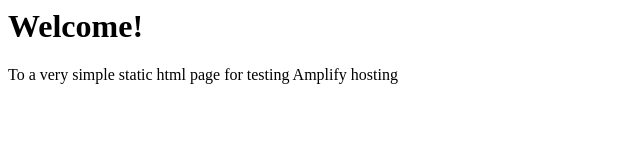
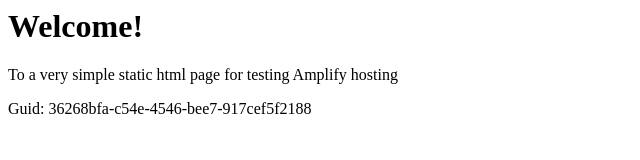
Before and after one commit to aws-aemilia-hkg/Github-PR-Commit-Integration-Test-DoNotTouch-GitHubAutoBuildCanaryTest-v1-preprod-ap-east-1, a website: page src/index.html in a window 1280 px wide. Shown: the whole page, without its empty margins (0-640 px from the left). Drawn offline with Linux system fonts and the light colour scheme.

Commit message:
commit from integ tests

```diff
--- a/src/index.html
+++ b/src/index.html
@@ -1,3 +1,5 @@
+
+
 <html lang="en">
 
 <head>
@@ -10,6 +12,6 @@
 <body>
     <h1>Welcome!</h1>
     <p>To a very simple static html page for testing Amplify hosting</p>
-</body>
+    <p>Guid: 36268bfa-c54e-4546-bee7-917cef5f2188</p></body>
 
 </html>
```
